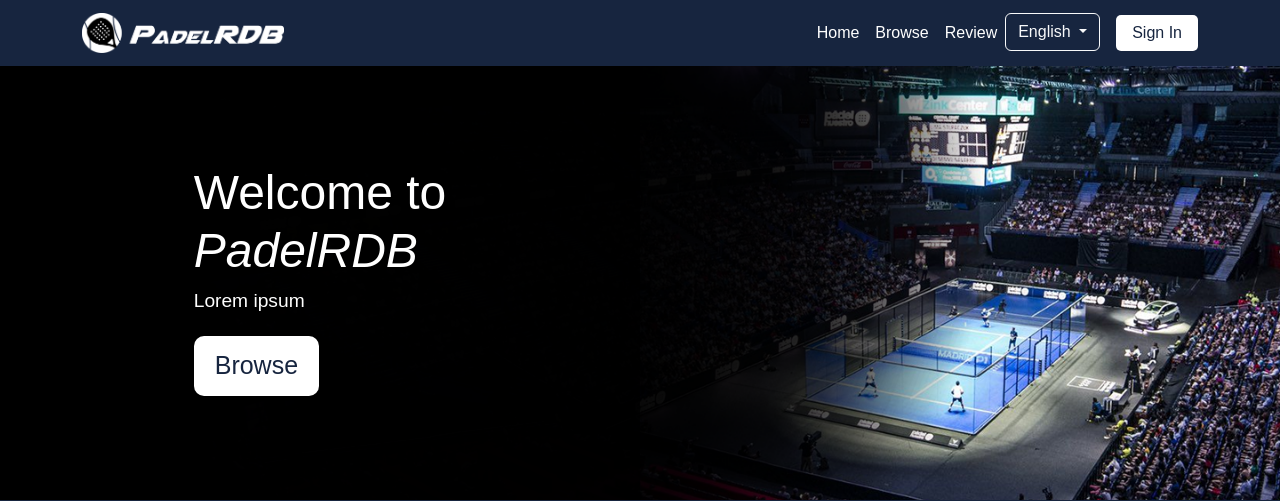
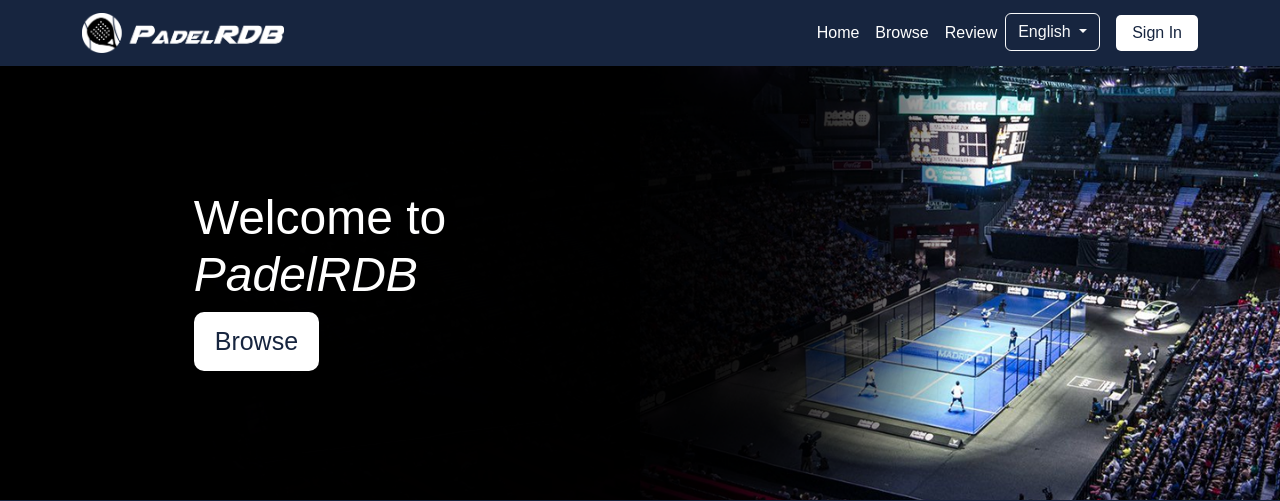
Before and after one commit to mynderpt/padelrdb, a Django app: page /en/ in a window 1280 px wide. Shown: the top 501 px of the page. Run offline with Django 5.2, Linux system fonts and the light colour scheme; some libraries are stand-ins or nearby versions; some web fonts are replaced.

Commit message:
Update home.html

```diff
--- a/PadelRDB_app/templates/home.html
+++ b/PadelRDB_app/templates/home.html
@@ -13,7 +13,6 @@
     <div class="hero-overlay">
         <div class="hero-content">
             <h1>{% trans "Welcome to" %} <br><em>PadelRDB</em></h1>
-            <p>{% trans "Lorem ipsum" %}</p>
             <a href="{% url 'browse' %}" class="btn btn-browse">{% trans "Browse" %}</a>
         </div>
     </div>
```
